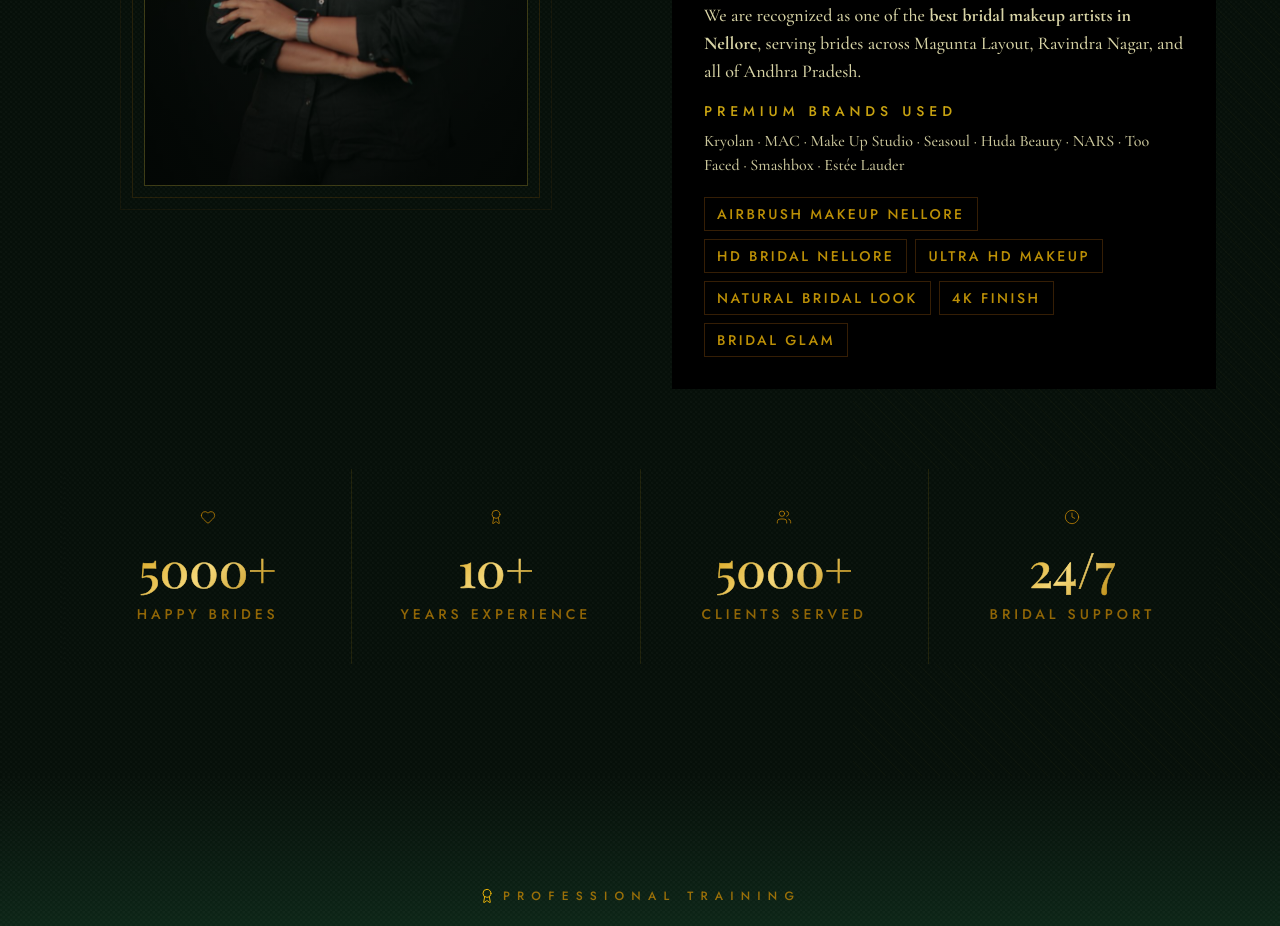
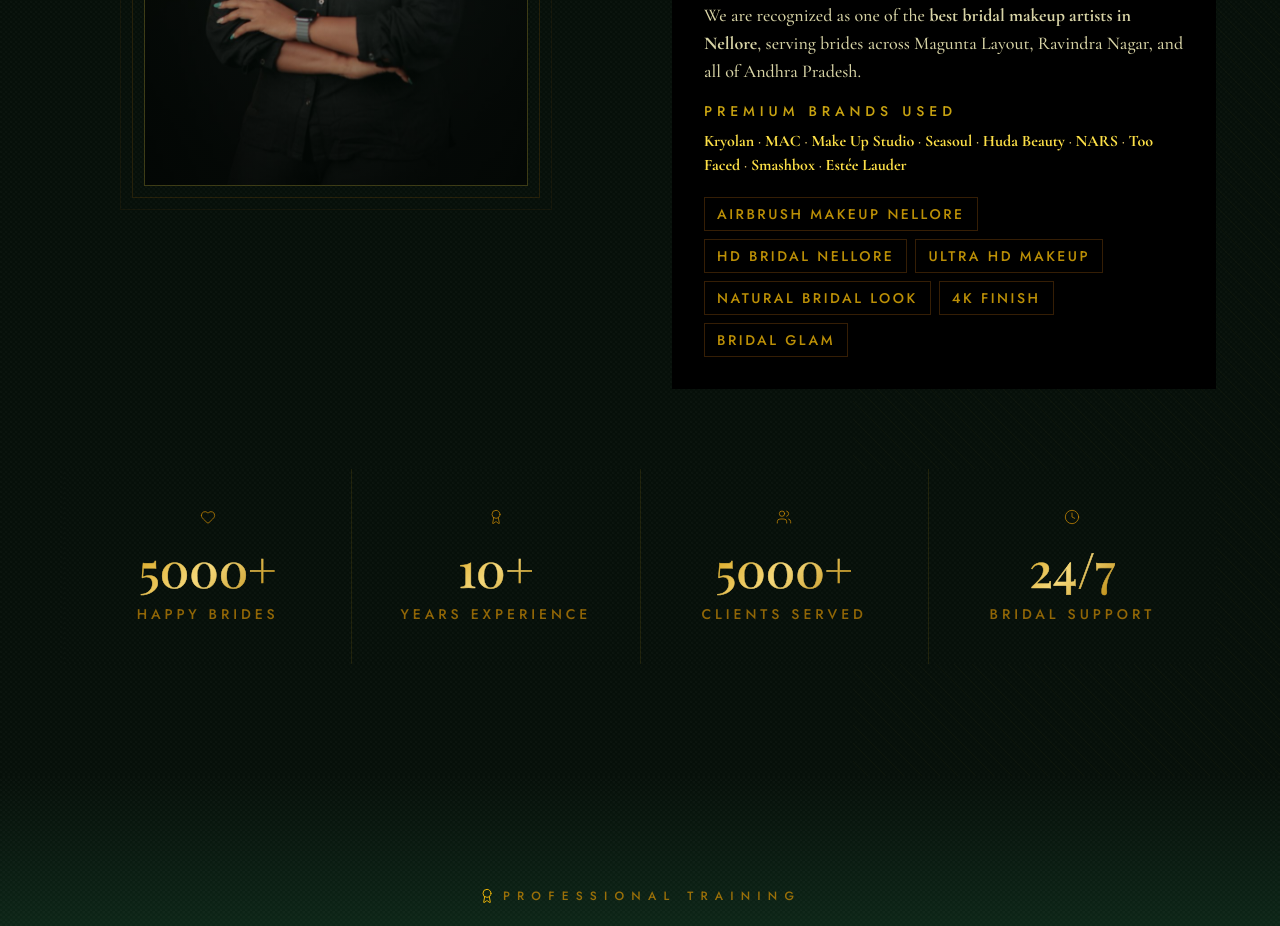
Before and after one commit to nandhan262006/deepabridal, a React (Vite) app: page / in a window 1280 px wide. Shown: the part 1740-2666 px from the top of the page. Built offline with nearby package versions, Linux system fonts and the light colour scheme; a web font is replaced by a local one.

Commit message:
Highlight brand names with bold gold color

```diff
--- a/src/components/About.jsx
+++ b/src/components/About.jsx
@@ -68,8 +68,8 @@ export default function About() {
 
             <div className="mt-3 sm:mt-4 mb-4 sm:mb-5">
               <p className="font-sans text-xs sm:text-sm tracking-[0.25em] sm:tracking-[0.35em] uppercase text-yellow-400/80 mb-2">Premium Brands Used</p>
-              <p className="font-body text-sm sm:text-base text-yellow-100/80 leading-relaxed">
-                Kryolan · MAC · Make Up Studio · Seasoul · Huda Beauty · NARS · Too Faced · Smashbox · Estée Lauder
+              <p className="font-body text-sm sm:text-base leading-relaxed">
+                <strong className="text-yellow-300">Kryolan</strong> · <strong className="text-yellow-300">MAC</strong> · <strong className="text-yellow-300">Make Up Studio</strong> · <strong className="text-yellow-300">Seasoul</strong> · <strong className="text-yellow-300">Huda Beauty</strong> · <strong className="text-yellow-300">NARS</strong> · <strong className="text-yellow-300">Too Faced</strong> · <strong className="text-yellow-300">Smashbox</strong> · <strong className="text-yellow-300">Estée Lauder</strong>
               </p>
             </div>
 
```
